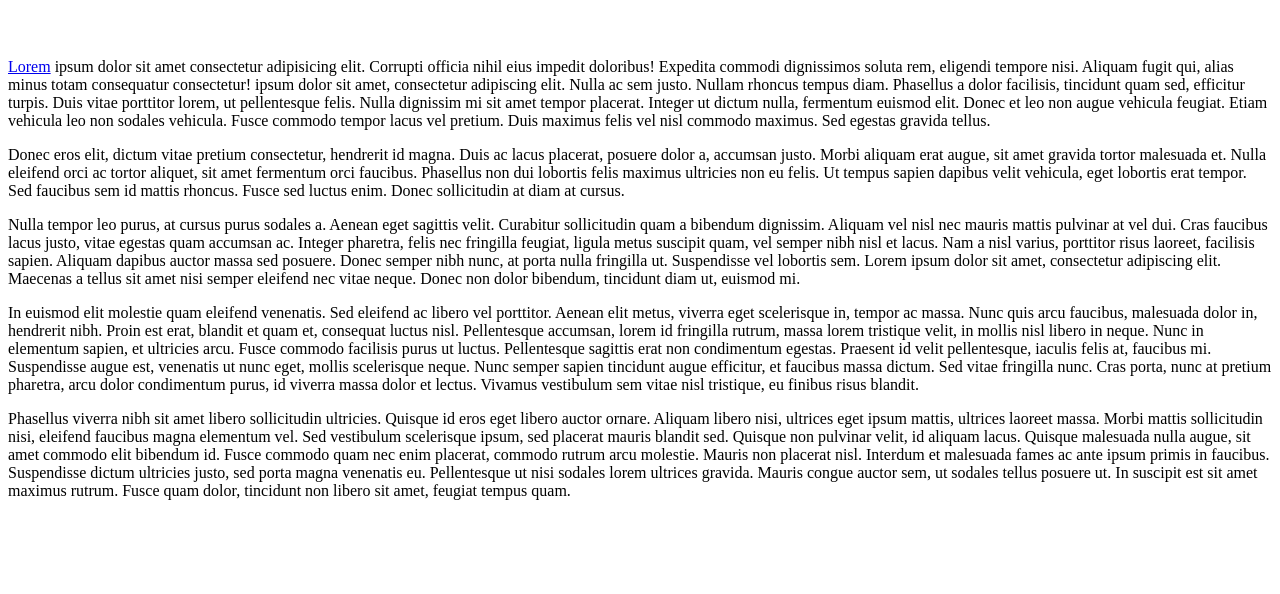
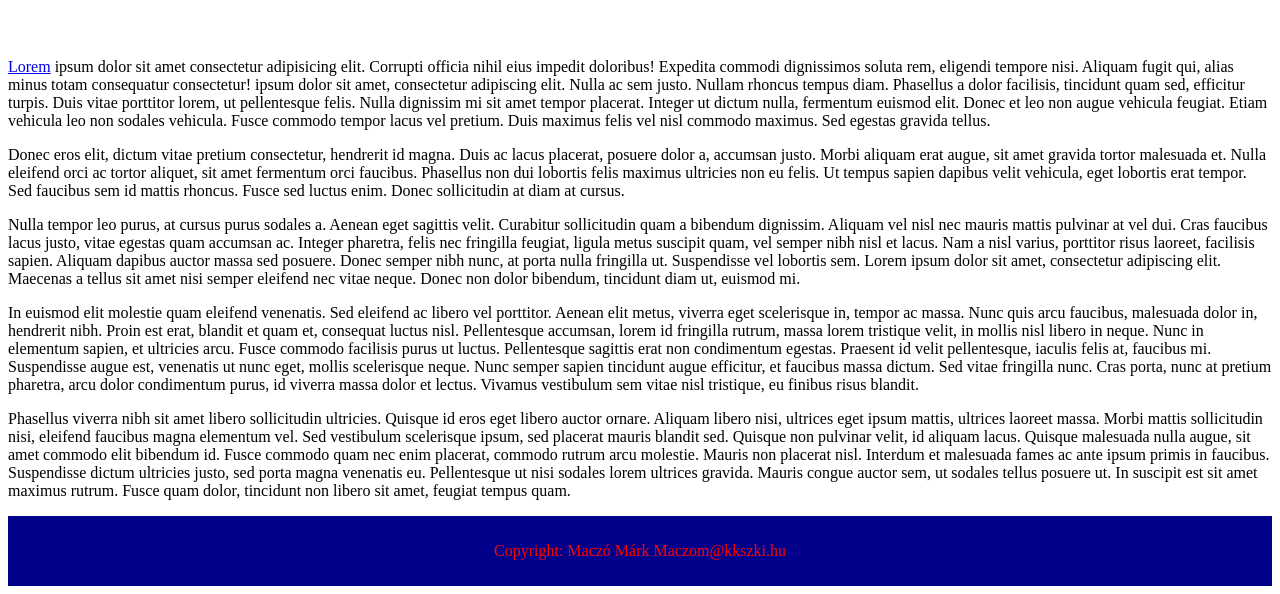
Before and after one commit to Maczomark1/web, a plain HTML site: page index.html in a window 1280 px wide. Shown: the part 1167-1761 px from the top of the page. Before the commit the page ends 1683 px from the top, so only its background shows below. Drawn offline with Linux system fonts and the light colour scheme.

Commit message:
footer 1. test

```diff
--- a/index.html
+++ b/index.html
@@ -63,7 +63,11 @@
         eu. Pellentesque ut nisi sodales lorem ultrices gravida. Mauris congue auctor sem, ut sodales tellus posuere ut.
         In suscipit est sit amet maximus rutrum. Fusce quam dolor, tincidunt non libero sit amet, feugiat tempus quam.
     </p>
-
+    <footer>
+        <p>Copyright: Maczó Márk
+            Maczom@kkszki.hu
+        </p>
+    </footer>
 </body>
 
 </html>
--- a/style.css
+++ b/style.css
@@ -9,3 +9,9 @@ nav a:hover{
     font-weight: bold;
     font-style: italic;
 }
+footer{
+    padding: 10px;
+    background-color: darkblue;
+    text-align: center;
+    color: red;
+}
```
